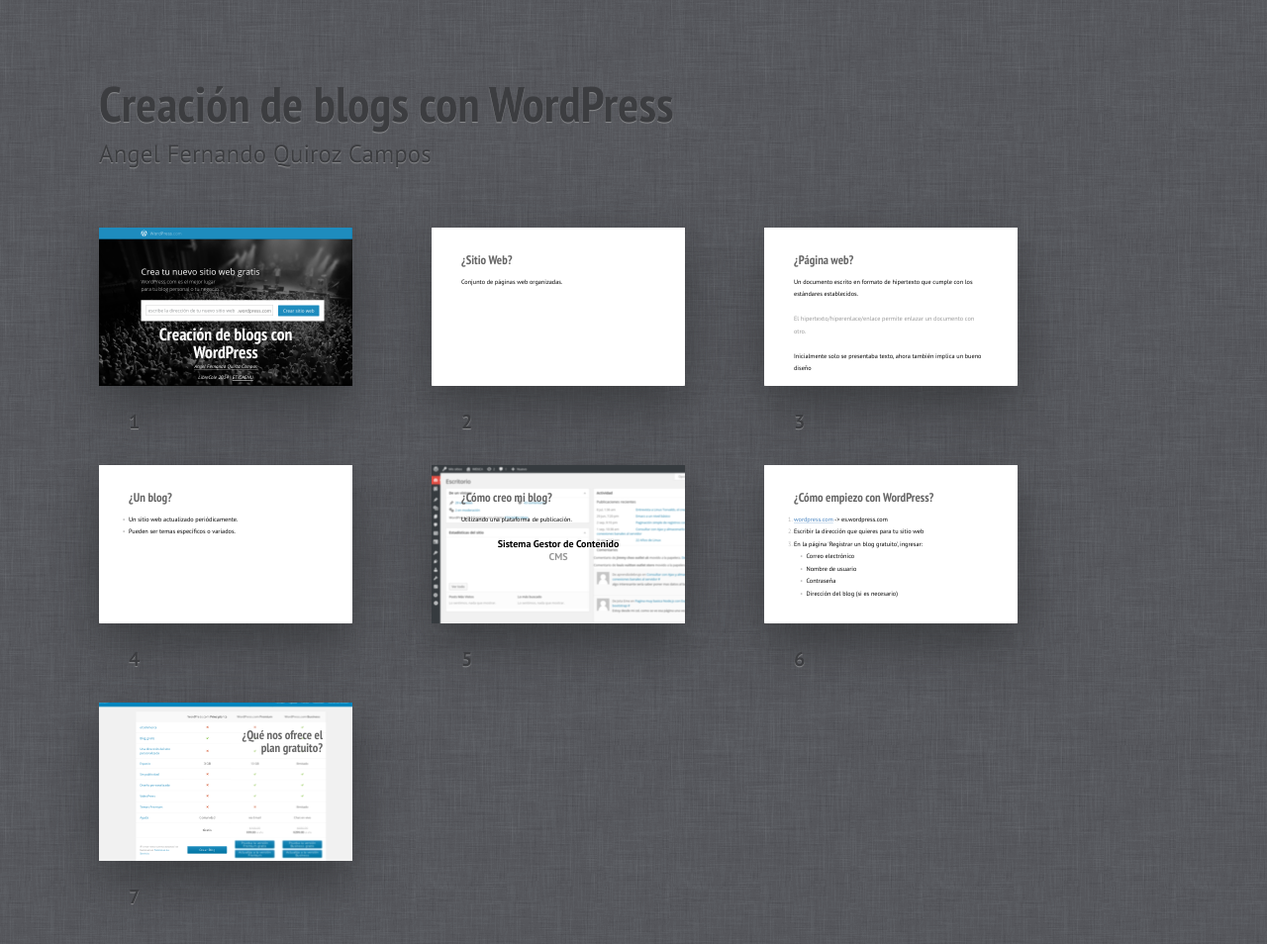
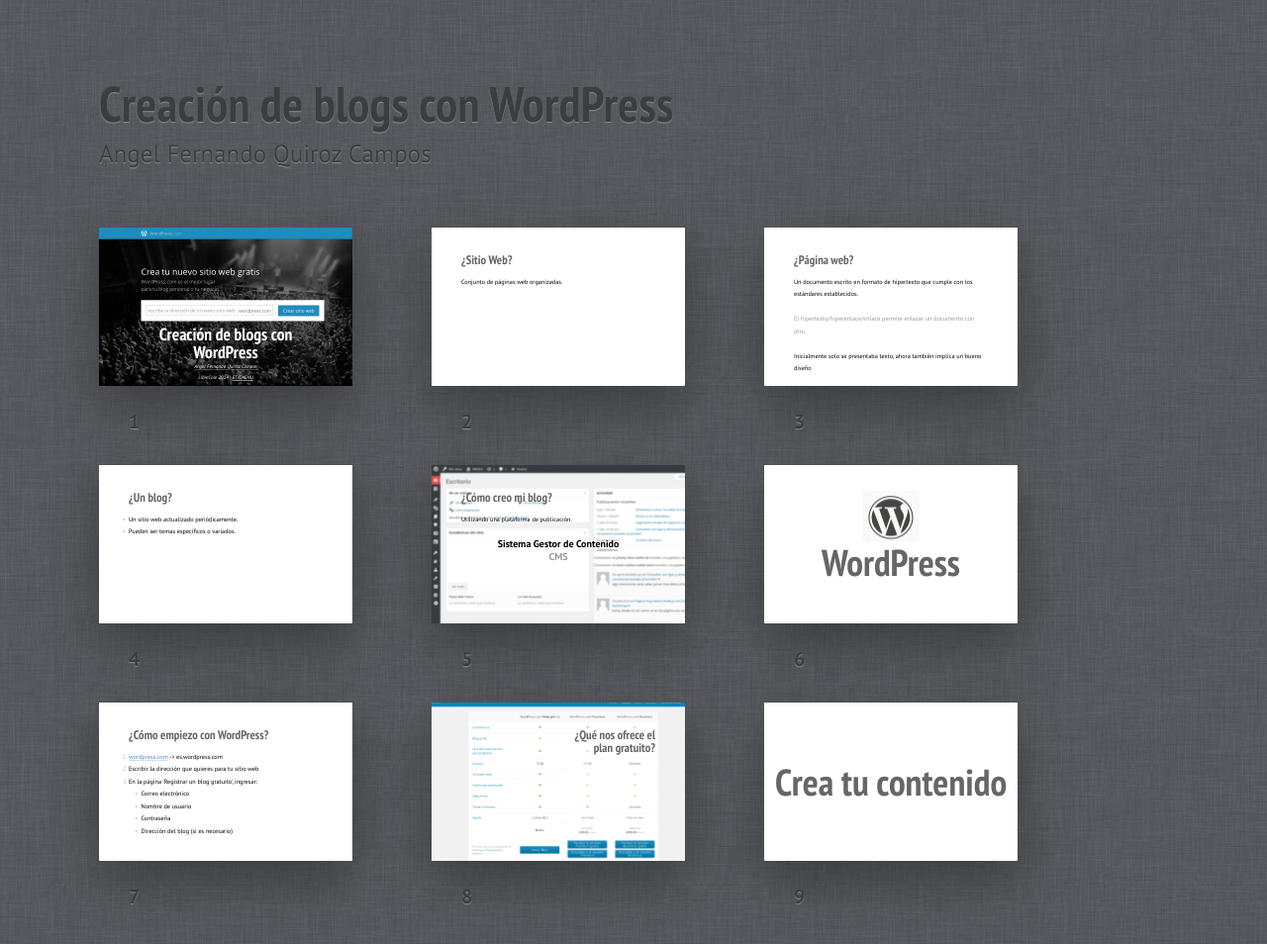
Before and after one commit to AngelFQC/blog-gratuito-wordpress, a plain HTML site: page index.html in a window 1280 px wide. Shown: the whole page at 99% size. Drawn offline with Linux system fonts and the light colour scheme.

Commit message:
Segundo avance

```diff
--- a/index.html
+++ b/index.html
@@ -75,6 +75,19 @@
 		</style>
 		<img src="pictures/02.png" alt="Escritorio de WordPress">
 	</div></section>
+	<section class="slide shout" id="wordpress"><div>
+		<h2>WordPress</h2>
+		<img src="pictures/04.png" alt="Logo de WordPress" >
+		<style>
+			#wordpress h2 {
+				margin-top: 70px;
+			}
+			#wordpress img{
+				display: block;
+				margin: 0 auto;
+			}
+		</style>
+	</div></section>
 	<section class="slide"><div>
 		<h2>¿Cómo empiezo con WordPress?</h2>
 		<ol>
@@ -100,6 +113,9 @@
 			}
 		</style>
 	</div></section>
+	<section class="slide shout"><div>
+		<h2>Crea tu contenido</h2>
+	</div></section>
 	<!--
 		To hide progress bar from entire presentation
 		just remove “progress” element.
```
Also changed, not shown: pictures/04.png (added).
